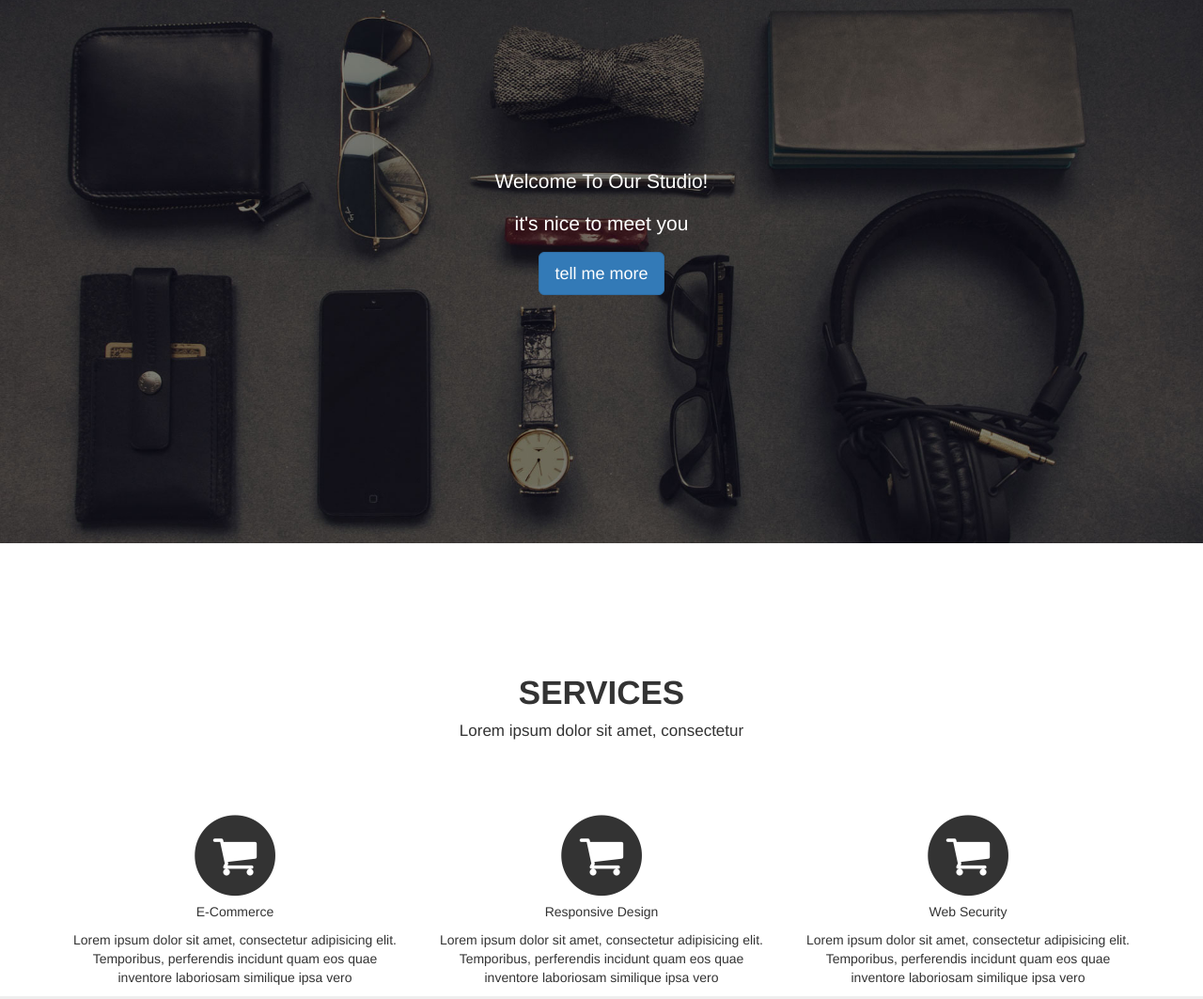
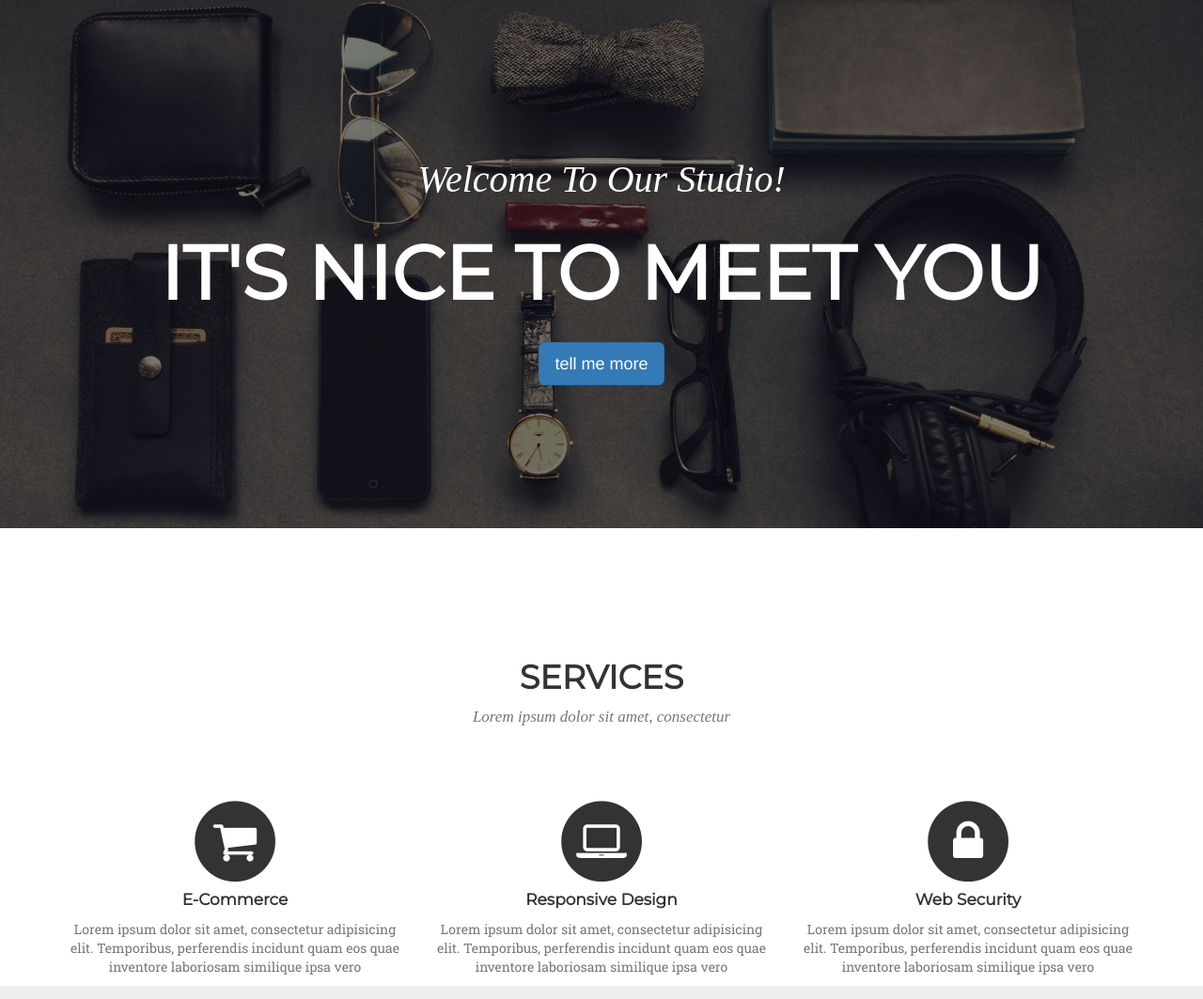
Before and after one commit to NicolasEspinosa88/workshop2, a plain HTML site: page index.html in a window 1280 px wide. Shown: the part 192-1255 px from the top of the page at 94% size. Drawn offline with Linux system fonts and the light colour scheme; a web font is replaced by a local one.

Commit message:
modificacion css

```diff
--- a/index.html
+++ b/index.html
@@ -8,6 +8,10 @@
 	<link rel="stylesheet" type="text/css" href="css/bootstrap.css">
 	<link rel="stylesheet" href="font-awesome/css/font-awesome.min.css">
 	<link rel="stylesheet" type="text/css"	href="css/style.css">
+	<link href="https://fonts.googleapis.com/css?family=Kaushan+Script" rel="stylesheet">
+	<link href="https://fonts.googleapis.com/css?family=Droid+Serif" rel="stylesheet">
+	<link href="https://fonts.googleapis.com/css?family=Montserrat" rel="stylesheet">
+	<link href="https://fonts.googleapis.com/css?family=Roboto+Slab" rel="stylesheet">
 </head>
 <body>
 	<header>
@@ -29,8 +33,8 @@
 	<main>
 		<section id="banner">
 			<div class="jumbotron banner-welcome">
-			  <p>Welcome To Our Studio!</p>
-			  <p>it's nice to meet you</p>
+			  <p class="banner-title">Welcome To Our Studio!</p>
+			  <p class="banner-paragraph">it's nice to meet you</p>
 			  <p><a class="btn btn-primary btn-lg" href="#" role="button">tell me more</a></p>
 			</div>
 		</section>
@@ -40,41 +44,41 @@
 				<p>Lorem ipsum dolor sit amet, consectetur</p>
 			</div>
 			<div class="services-inner row">
-				<article class="col-lg-4">
+				<article class="services-article col-lg-4">
 					<span class="fa-stack icon">
 					  <i class="fa fa-circle fa-stack-2x"></i>
 					  <i class="fa fa-shopping-cart fa-stack-1x fa-inverse"></i>
 					</span>
 
-					<p>E-Commerce</p>
+					<p class="services-title">E-Commerce</p>
 
-					<p>
+					<p class="services-paragraph">
 						Lorem ipsum dolor sit amet, consectetur adipisicing elit. Temporibus, perferendis incidunt quam eos quae inventore laboriosam similique ipsa vero
 					</p>
 				</article>
 
-				<article class="col-lg-4">
+				<article class="services-article col-lg-4">
 					<span class="fa-stack icon">
 					  <i class="fa fa-circle fa-stack-2x"></i>
-					  <i class="fa fa-shopping-cart fa-stack-1x fa-inverse"></i>
+					  <i class="fa fa-laptop fa-stack-1x fa-inverse"></i>
 					</span>
 
-					<p>Responsive Design</p>
+					<p class="services-title">Responsive Design</p>
 
-					<p>
+					<p class="services-paragraph">
 						Lorem ipsum dolor sit amet, consectetur adipisicing elit. Temporibus, perferendis incidunt quam eos quae inventore laboriosam similique ipsa vero
 					</p>
 				</article>
 
-				<article class="col-lg-4">
+				<article class="services-article col-lg-4">
 					<span class="fa-stack icon">
 					  <i class="fa fa-circle fa-stack-2x"></i>
-					  <i class="fa fa-shopping-cart fa-stack-1x fa-inverse"></i>
+					  <i class="fa fa-lock fa-stack-1x fa-inverse"></i>
 					</span>
 
-					<p>Web Security</p>
+					<p class="services-title">Web Security</p>
 
-					<p>
+					<p class="services-paragraph">
 						Lorem ipsum dolor sit amet, consectetur adipisicing elit. Temporibus, perferendis incidunt quam eos quae inventore laboriosam similique ipsa vero
 					</p>
 				</article>
@@ -155,7 +159,7 @@
 			</div>
 
 			<div class="about-inner">
-				<article class="about-card">
+				<article class="about-card about-left">
 
 					<div class="about-imagen right">
 						<img src="img/about/1.jpg" alt="" class="about-img">
@@ -167,7 +171,7 @@
 					</div>
 				</article>
 
-				<article class="about-card ">
+				<article class="about-card about-right">
 
 					<div class="about-imagen left">
 						<img src="img/about/1.jpg" alt="" class="about-img">
@@ -179,7 +183,7 @@
 					</div>
 				</article>
 
-				<article class="about-card">
+				<article class="about-card about-left">
 
 					<div class="about-imagen right">
 						<img src="img/about/1.jpg" alt="" class="about-img">
@@ -191,7 +195,7 @@
 					</div>
 				</article>
 
-				<article class="about-card">
+				<article class="about-card about-right">
 
 					<div class="about-imagen left">
 						<img src="img/about/1.jpg" alt="" class="about-img">
@@ -203,7 +207,7 @@
 					</div>
 				</article>
 
-				<div>
+				<div class="about-circle about-right">
 					<p>be part of our story!</p>
 				</div>
 			</div>
--- a/scss/style.scss
+++ b/scss/style.scss
@@ -7,23 +7,35 @@
 	text-align:right;
 }
 
-
+header{
+	h1{
+		font-family: 'Kaushan Script', cursive;
+		font-size: 22px;
+	}
 	.nav-bar{
 		li{
+			text-transform: uppercase;
+			padding: 5px;
 			display:inline;
 		}
+	}
+
 }
 
 .title{
 	padding	: 120px 0 60px 0;
 	text-align: center;
 	h1{
+		font-family: 'Montserrat', sans-serif;
 		text-transform: uppercase;
 		font-weight: bold;
 		font-size: 35px;
 	}
 	p{
+		font-family: 'Droid Serif', serif;
+		font-style: italic;
 		font-size: 17px;
+		color:#777;
 	}
 }
 
@@ -33,23 +45,52 @@
 	background-image: url(../img/header-bg.jpg);
 	background-size: cover;
 	height: 700px;
-	.banner-welcome{
+	.banner{
+
+		&-welcome{
 			background:none;
 			color: #fff;
 			text-align: center;
 			padding: 300px 0 100px 0;
 		}
+		&-title{
+			font-family: 'Droid Serif', serif;
+			font-size: 40px;
+			font-style: italic;
+		}
+		&-paragraph{
+			font-family: 'Montserrat', sans-serif;
+			font-size: 80px;
+			font-weight: bold;
+			text-transform: uppercase;
+
+		}
+	}
+
 }
 
 .icon{
 	font-size: 50px;
 }
 
-#services{
-	.services-inner{
+
+.services{
+	&-inner{
 		text-align: center;
 	}
+	&-title{
+		font-family: 'Montserrat', sans-serif;
+		font-size: 17px;
+		font-weight: bold;
 	}
+
+	&-paragraph{
+		font-family: 'Roboto Slab', serif;
+		text-align: center;
+		color:#777;
+	}
+}
+
 
 #portfolio{
 	background-color:#eee;
@@ -76,12 +117,17 @@
 
 
 	&-card{
+		margin-bottom: 50px;
 		width: 50%;
 		overflow: auto;
 	}
 
 	&-right{
+		margin-left: calc(50% - 81.5px);
+	}
 
+	&-left{
+	    margin-left: 81.5px;
 	}
 
 	&-description{
@@ -97,7 +143,23 @@
 		width: 100%;
 		border-radius: 100%;
 	}
+	&-circle{
+		background-color: #fed136;
+		width: 163px;
+		height: 163px;
+		border-radius: 100%;
+		p{
+		text-align:center;
+			padding:35px;
+			text-transform: uppercase;
+			font-weight: bold;
+			color: #fff;
+			font-size: 20px;
 		}
+	}
+}
+
+
 
 #team{
 	background-color: #EEEEEE;
@@ -110,6 +172,7 @@
 
 .team-card{
 	.social-list{
+		padding: 0;
 		a{
 			text-decoration: none;
 		}
```
Also changed, not shown: css/style.css. Lines whose indentation alone changed are shown as unchanged.
